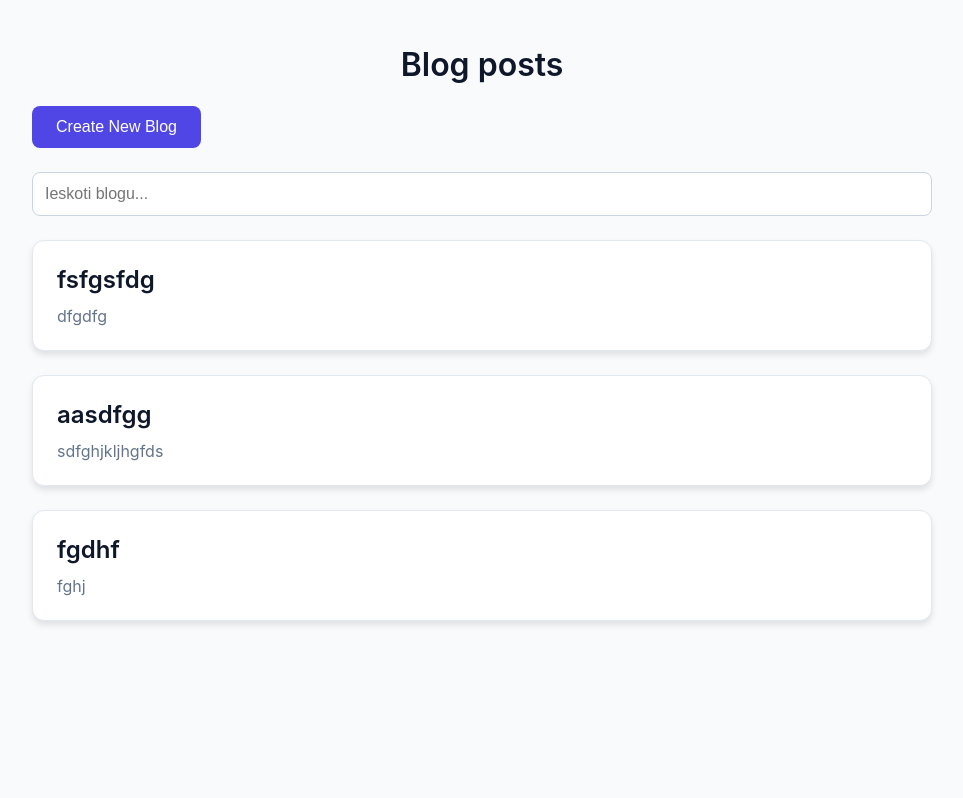
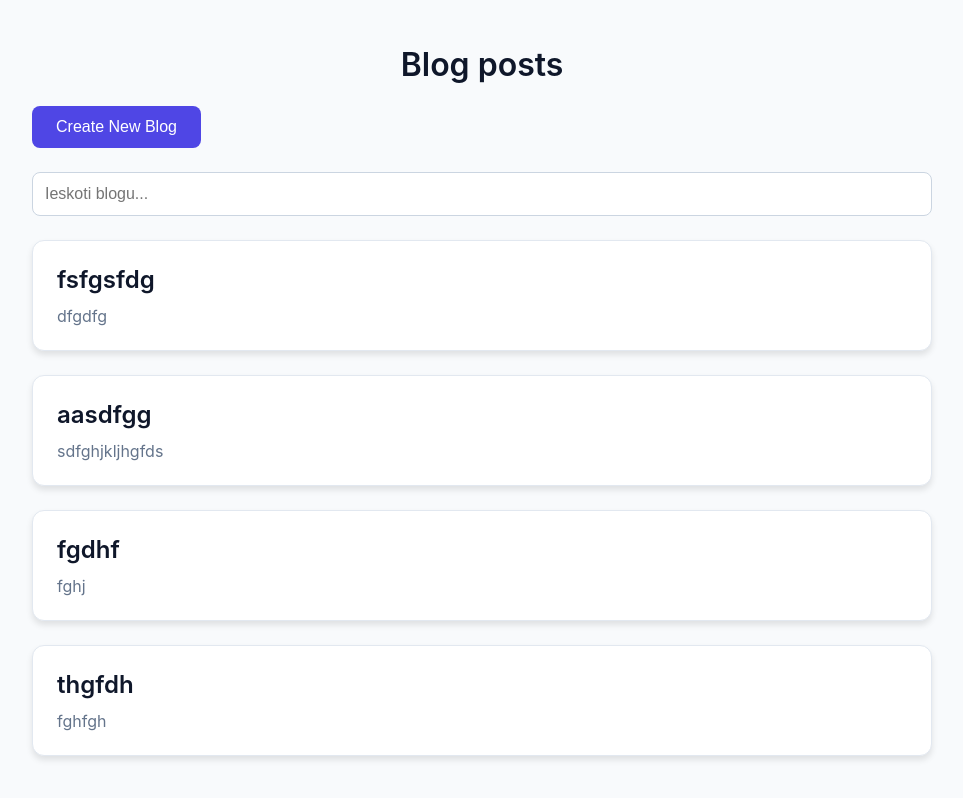
Before and after one commit to Rolandas5/blogging-app, a React (Vite) app: page / in a window 1280 px wide. Shown: the whole page, without its empty margins (158-1121 px from the left). Built offline with nearby package versions, Linux system fonts and the light colour scheme; data requests are answered from the project's data file.

Commit message:
blogging-app

```diff
--- a/db.json
+++ b/db.json
@@ -14,6 +14,11 @@
       "id": "d00c",
       "name": "fgdhf",
       "description": "fghj"
+    },
+    {
+      "id": "4019",
+      "name": "thgfdh",
+      "description": "fghfgh"
     }
   ]
 }
--- a/src/App.jsx
+++ b/src/App.jsx
@@ -17,8 +17,8 @@ export const App = () => {
   };
 
   // useEffect - naudojamas norint atlikti veiksmus, kai komponentas yra sugeneruojamas
-  // [] - tuscias masyvas reiskias, kad veiksmai esantys useEffect viduje, bet atliekami tik viena karta
-  // [kintamasis] - jeigu kintamasis pasikeicia, tai useEffect bus iskvieciamas dar karta
+  // [] - tuscias masyvas reiskias, kad veiksmai esantys useEffect viduje, but atliekami tik viena karta
+  // [kintamasis] - jeigu kintamasis pasikeicias, tai useEffect bus iskvieciamas dar karta
   useEffect(() => {
     fetchBlogs();
   }, []);
@@ -26,7 +26,11 @@ export const App = () => {
   return (
     <div className="app">
       {selectedBlog ? (
-        <din>Sveiki as divas</din>
+        <>
+          <div>{selectedBlog.id}</div>
+          <div>{selectedBlog.name}</div>
+          <div>{selectedBlog.description}</div>
+        </>
       ) : (
         <Home blogs={blogs} onBlogClick={handleBlogClick} />
       )}
--- a/src/pages/Home.jsx
+++ b/src/pages/Home.jsx
@@ -7,7 +7,6 @@ export const Home = ({ blogs, onBlogClick }) => {
   const [isCreateFormVisible, setIsCreateFormVisible] = useState(false);
   const [searchValue, setSearchValue] = useState('');
 
-  // [{ id; '1', name: 'asd', 'asdf'}, {....}, {....}]
   const filteredBlogs = blogs.filter((blog) => {
     return blog.name.toLowerCase().includes(searchValue.toLowerCase());
   });
@@ -25,10 +24,9 @@ export const Home = ({ blogs, onBlogClick }) => {
       </button>
 
       {isCreateFormVisible ? (
-        // Jei isCreateFormVisible yra true
+        // Jeigu isCreateFormVisible yra true
         <CreateBlog />
       ) : (
-        // Jeigu isCreateFormVisible yra false
         <>
           <SearchContainer onSearch={handleSearch} />
           <div className="posts-container">
```
